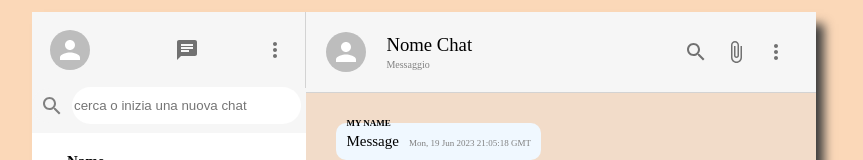
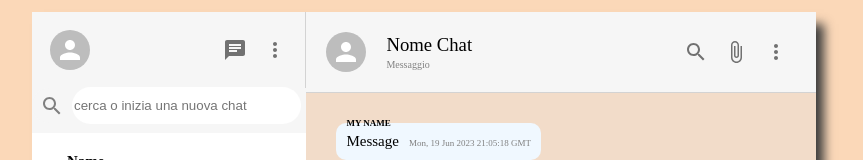
Before and after one commit to Barzol/AppMessaggi, a React (Create React App) app in the folder client/: page / in a window 1280 px wide. Shown: the top 160 px of the page, without its empty margins (216-1079 px from the left). Built offline with nearby package versions, Linux system fonts and the light colour scheme.

Commit message:
Icona sistemata

```diff
--- a/client/src/components/Sidebar.css
+++ b/client/src/components/Sidebar.css
@@ -21,7 +21,7 @@
     display: flex;
     align-items: center;
     justify-content: space-between;
-    min-width: 10vw;
+    min-width: 2vw;
 }
 
 .sidebar_search{
```
